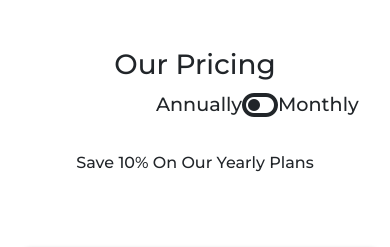
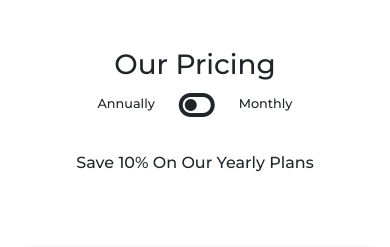
Before and after one commit to yawcoder/triple-price-page, a plain HTML site: page index.html in a window 390 px wide. Shown: the top 247 px of the page. Drawn offline with nearby package versions, Linux system fonts and the light colour scheme; a web font is replaced by a local one.

Commit message:
minor changes

```diff
--- a/styles.css
+++ b/styles.css
@@ -13,7 +13,7 @@ a{
 }
 
 .toggle{
-    width: 20%;
+    width: 35%;
     margin: auto;
     display: flex;
     justify-content: space-between;
@@ -147,4 +147,8 @@ a{
     .master-card{
         margin-bottom: 25px;
     }
+    .toggle{
+        width: 50%;
+        font-size: 0.8rem;
+    }
 }
```
